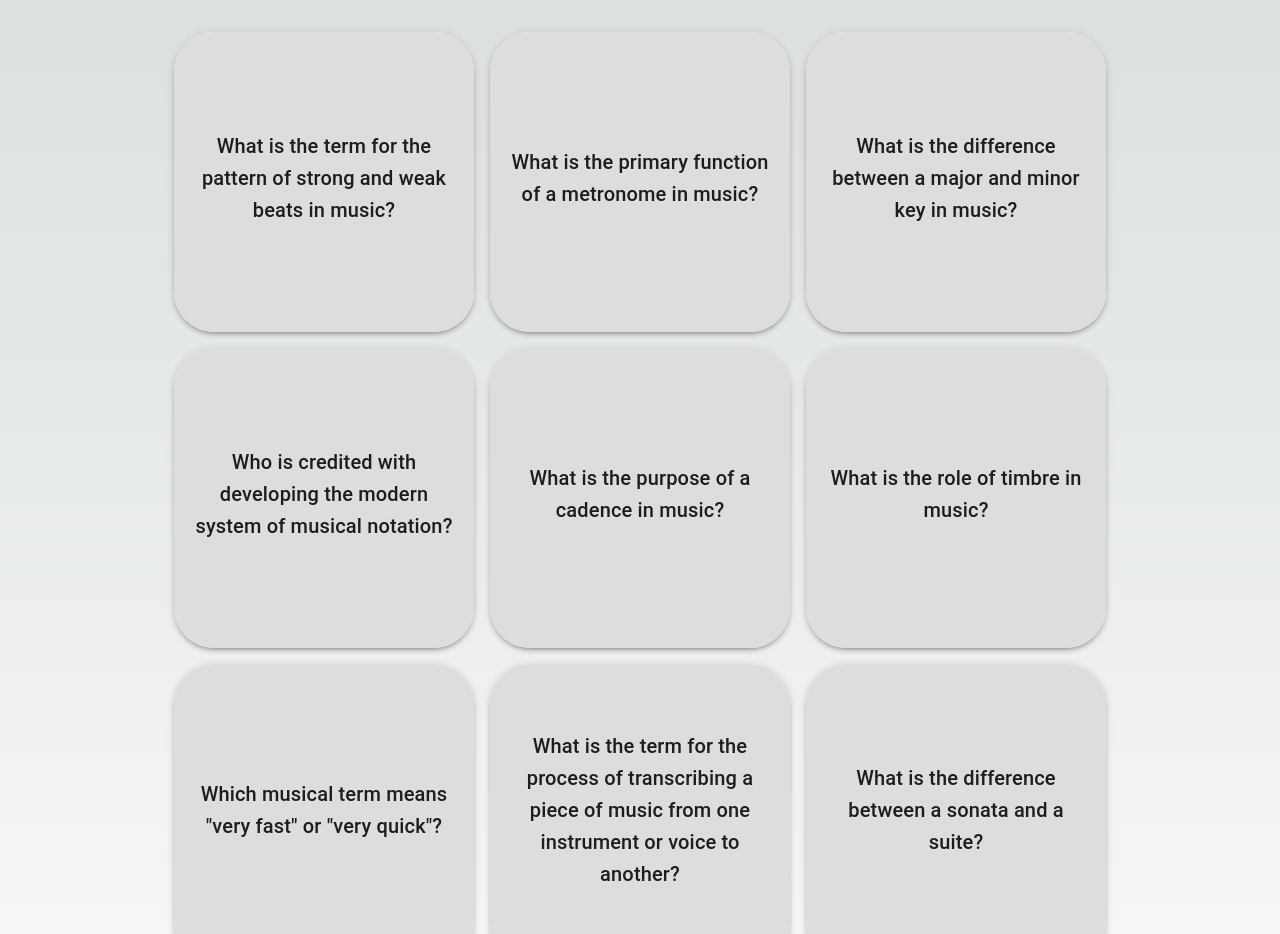
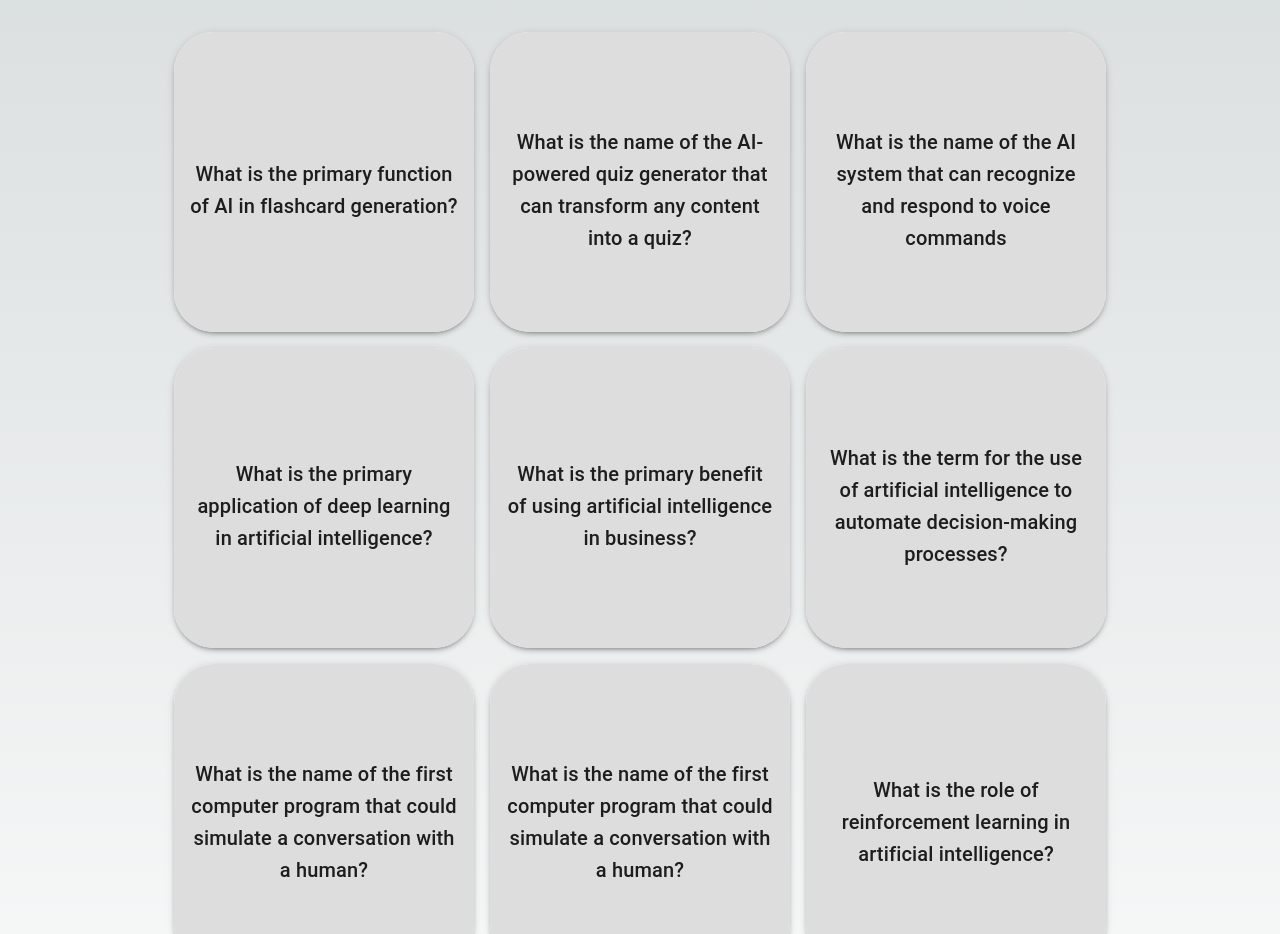
Before and after one commit to JessiP23/flashcard, a Next.js app: page /artificial in a window 1280 px wide. Shown: the part 200-1134 px from the top of the page. Built offline with nearby package versions, Linux system fonts and the light colour scheme; no server answers.

Commit message:
music and artificial subjects done

```diff
--- a/app/artificial/page.js
+++ b/app/artificial/page.js
@@ -11,16 +11,16 @@ const Artificial = () => {
   const [showBack, setShowBack] = useState({});
 
   const flashcards = [
-    { question: ' What is the term for the pattern of strong and weak beats in music?', answer: 'Rhythm' },
-    { question: 'What is the primary function of a metronome in music?', answer: ' A metronome is a tool that helps musicians keep a steady tempo by producing a click or sound at a specific rate, allowing them to play in time with the desired rhythm.' },
-    { question: 'What is the difference between a major and minor key in music?', answer: 'A major key typically has a bright, happy sound, while a minor key has a more somber, melancholic sound. This is due to the specific pattern of whole and half steps used in each key.' },
-    { question: 'Who is credited with developing the modern system of musical notation?', answer: "Guido d'Arezzo"},
-    { question: 'What is the purpose of a cadence in music?', answer: 'A cadence is a series of chords that conclude a piece of music, providing a sense of finality and resolution. Cadences can be used to signal the end of a section or the entire piece.' },
-    { question: 'What is the role of timbre in music?', answer: 'Timbre refers to the unique "tone color" or sound quality of a particular instrument or voice. Timbre is what allows us to distinguish between different instruments or voices, even when playing the same pitch.' },
-    { question: 'Which musical term means "very fast" or "very quick"?', answer: 'Presto' },
-    { question: 'What is the term for the process of transcribing a piece of music from one instrument or voice to another?', answer: 'Arrangement refers to the process of adapting a piece of music for a different instrument or voice, often involving changes to the melody, harmony, or rhythm.' },
-    { question: 'What is the difference between a sonata and a suite?', answer: 'A sonata is a multi-movement work that typically features a fast-slow-fast structure, while a suite is a collection of dances or movements that are often performed in a specific order.' },
-    { question: 'What is the role of articulation in music?', answer: 'Articulation refers to the way notes are attacked and released, with different articulations (such as legato or staccato) affecting the overall sound and feel of a piece.' },
+    { question: 'What is the primary function of AI in flashcard generation?', answer: ' To create flashcards automatically from input sources such as PDF files, notes, and images.' },
+    { question: 'What is the name of the AI-powered quiz generator that can transform any content into a quiz?', answer: 'To create machines that can think and learn like humans.' },
+    { question: 'What is the name of the AI system that can recognize and respond to voice commands', answer: 'Virtual assistant' },
+    { question: 'What is the primary application of deep learning in artificial intelligence?', answer: " Image and speech recognition."},
+    { question: 'What is the primary benefit of using artificial intelligence in business?', answer: 'Increased efficiency and productivity.' },
+    { question: 'What is the term for the use of artificial intelligence to automate decision-making processes?', answer: 'Decision support system' },
+    { question: 'What is the name of the first computer program that could simulate a conversation with a human?', answer: 'ELIZA' },
+    { question: 'What is the name of the first computer program that could simulate a conversation with a human?', answer: 'To create intelligent machines that can perform any intellectual task that a human can, with the ability to reason, learn, and apply knowledge across a wide range of tasks and domains.' },
+    { question: 'What is the role of reinforcement learning in artificial intelligence? ', answer: 'Reinforcement learning is a type of machine learning that involves training AI agents to make decisions based on rewards or penalties, with the goal of maximizing rewards and achieving optimal performance in complex, dynamic environments.' },
+    { question: 'What is the term for the use of artificial intelligence to create artificial environments and simulations?', answer: 'Virtual Reality' },
   ];
 
   const handleCardClick = (index) => {
@@ -76,6 +76,8 @@ const Artificial = () => {
                         overflowY: 'auto',
                         flexGrow: 1,
                         display: 'flex',
+                        width: '100%',
+                        py: '40px',
                         flexDirection: 'column',
                         alignItems: 'center',
                         justifyContent: 'center',
--- a/app/music-flashcard/page.js
+++ b/app/music-flashcard/page.js
@@ -77,6 +77,8 @@ const FlashcardPage = () => {
                         overflowY: 'auto',
                         flexGrow: 1,
                         display: 'flex',
+                        width: '100%',
+                        py: '40px',
                         flexDirection: 'column',
                         alignItems: 'center',
                         justifyContent: 'center',
```
